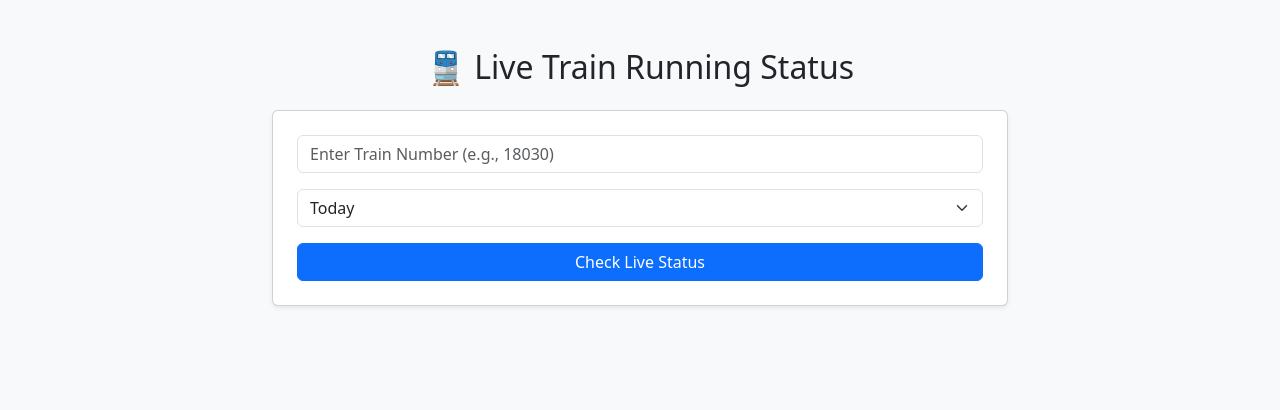
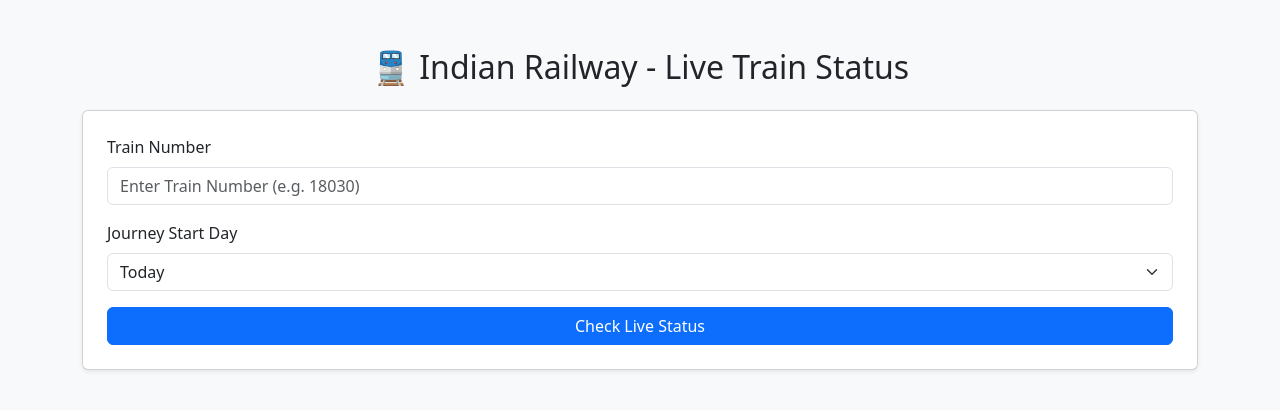
Before and after one commit to jituraj2/train-running-status, a Flask app: page / in a window 1280 px wide. Shown: the top 410 px of the page. Run offline with Flask 3, Linux system fonts and the light colour scheme.

Commit message:
Update index.html

```diff
--- a/templates/index.html
+++ b/templates/index.html
@@ -1,35 +1,30 @@
 <!DOCTYPE html>
 <html lang="en">
 <head>
-  <meta charset="UTF-8">
+  <meta charset="UTF-8" />
+  <meta name="viewport" content="width=device-width, initial-scale=1.0"/>
   <title>Live Train Status</title>
-  <meta name="viewport" content="width=device-width, initial-scale=1">
-  <link
-    href="https://cdn.jsdelivr.net/npm/bootstrap@5.3.0/dist/css/bootstrap.min.css"
-    rel="stylesheet">
+  <link rel="stylesheet" href="https://cdn.jsdelivr.net/npm/bootstrap@5.3.0/dist/css/bootstrap.min.css"/>
 </head>
 <body class="bg-light">
-  <div class="container py-5">
-    <div class="row justify-content-center">
-      <div class="col-md-8 text-center">
-        <h2 class="mb-4">🚆 Live Train Running Status</h2>
+  <div class="container mt-5">
+    <h2 class="text-center mb-4">🚆 Indian Railway - Live Train Status</h2>
     <div class="card p-4 shadow-sm">
       <div class="mb-3">
-            <input type="text" id="trainNo" class="form-control" placeholder="Enter Train Number (e.g., 18030)">
+        <label for="trainNo" class="form-label">Train Number</label>
+        <input type="text" id="trainNo" class="form-control" placeholder="Enter Train Number (e.g. 18030)">
       </div>
       <div class="mb-3">
+        <label for="startDay" class="form-label">Journey Start Day</label>
         <select id="startDay" class="form-select">
-              <option value="1" selected>Today</option>
+          <option value="1">Today</option>
           <option value="2">Yesterday</option>
-              <option value="3">Day before yesterday</option>
+          <option value="3">Day Before Yesterday</option>
         </select>
       </div>
-          <button class="btn btn-primary" onclick="checkLiveStatus()">Check Live Status</button>
+      <button onclick="checkLiveStatus()" class="btn btn-primary w-100">Check Live Status</button>
     </div>
-
-        <div id="result" class="mt-5 text-start"></div>
-      </div>
-    </div>
+    <div id="result" class="mt-4"></div>
   </div>
 
   <script>
```
Lines whose indentation alone changed are shown as unchanged.
